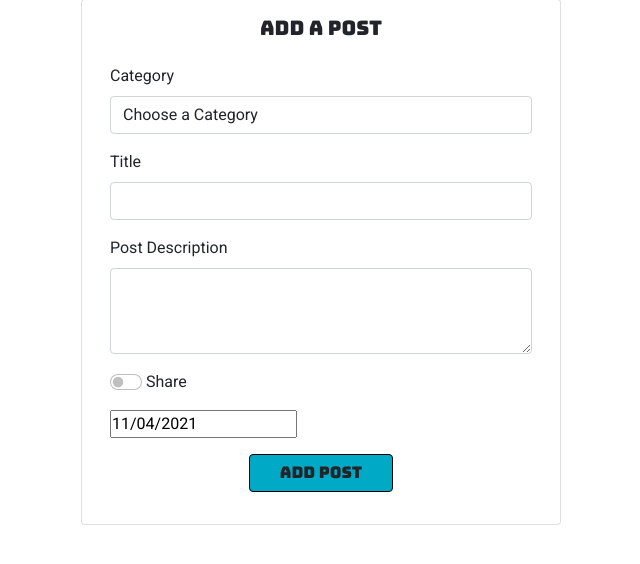
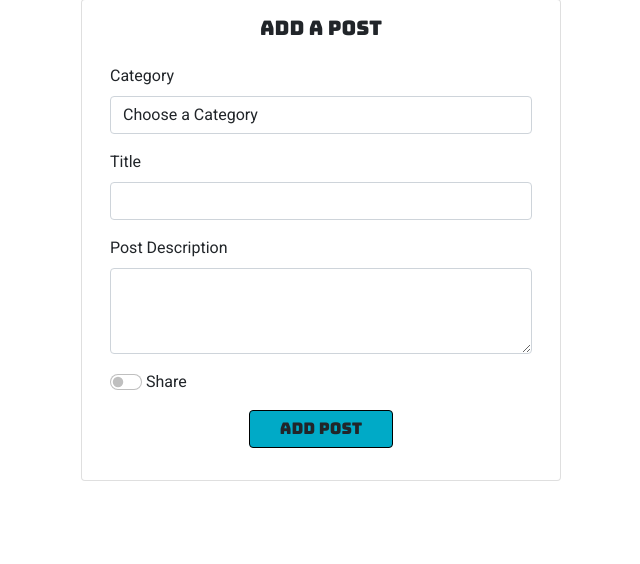
Before and after one commit to maxthor500/Back-on-track-MS3, a Flask app: page /add_posts in a window 1280 px wide. Shown: the part 115-679 px from the top of the page, without its empty margins (319-959 px from the left). Run offline with Flask 2, Linux system fonts and the light colour scheme; data that the repository does not hold is empty; some libraries are stand-ins or nearby versions.

Commit message:
Add display non class to form.post_date

```diff
--- a/templates/create_posts.html
+++ b/templates/create_posts.html
@@ -33,9 +33,10 @@
                     <label for="share_post" class="form-check-label">Share</label>
                 </div>
                 <!-- set now date in the form -->
-                <div class="mb-3">
+                <div class="mb-3 d-none">
                     {{ form.post_date }}
                 </div>
+                <!-- submit form -->
                 <div class="text-center mb-3">
                     {{ form.submit(class="btn target font-bungee") }}
                 </div>
```
